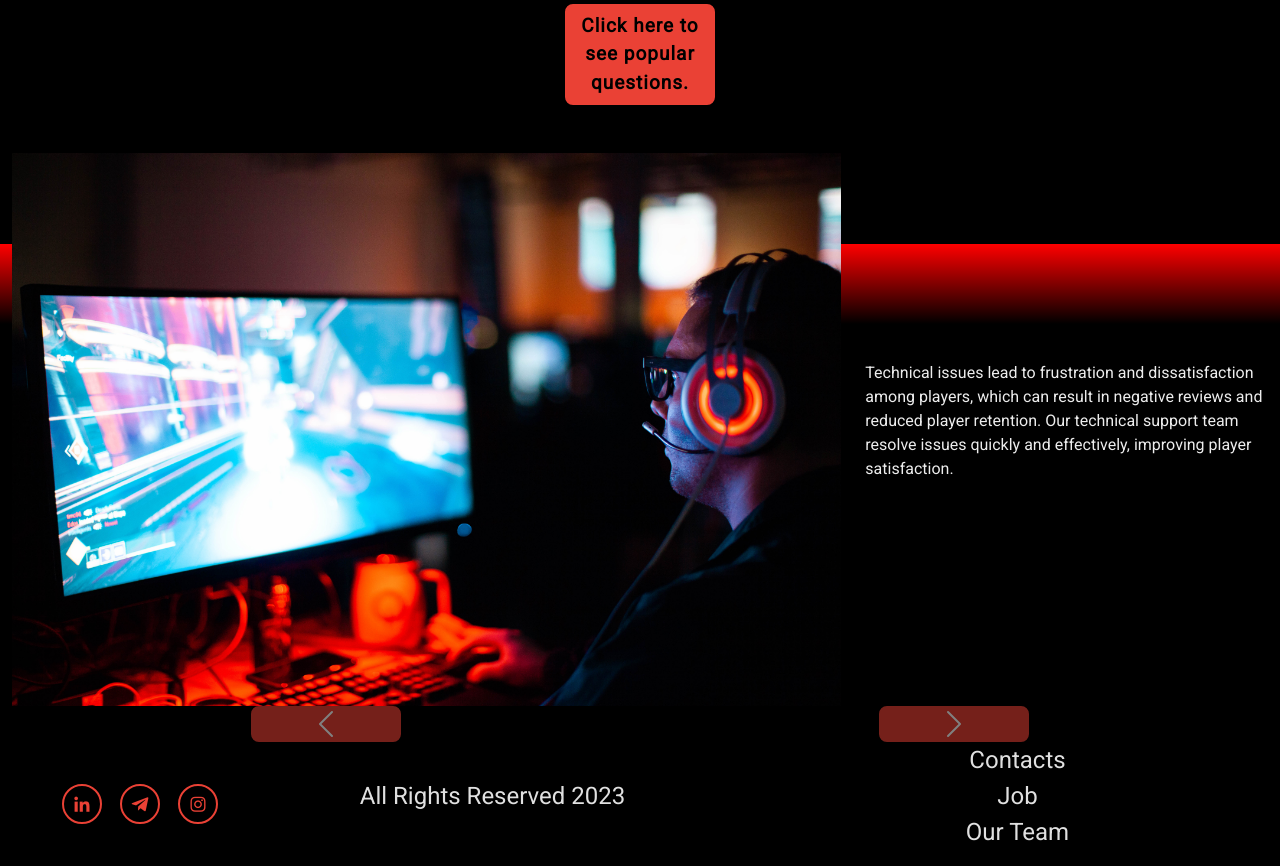
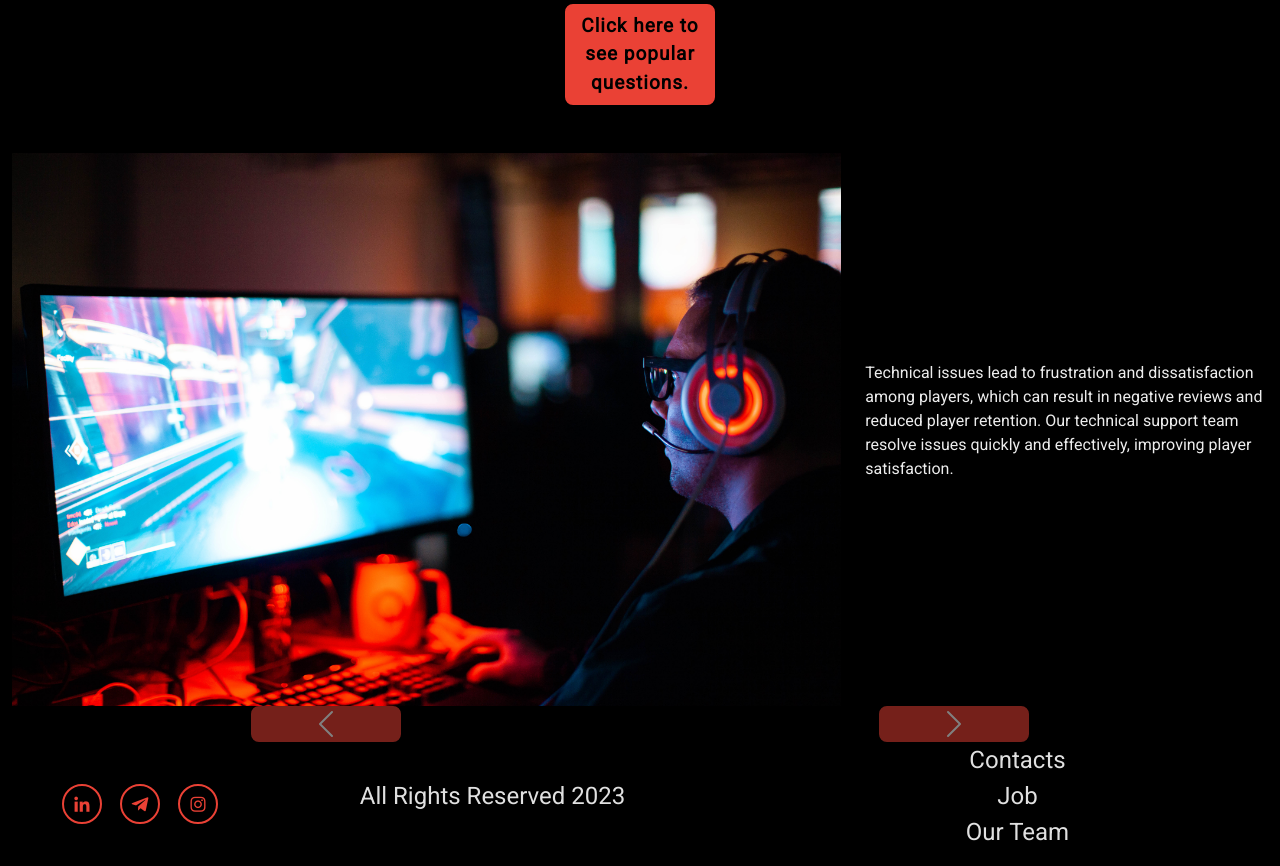
Before and after one commit to highxshell/2art-final, a PHP site: page /contact.html in a window 1280 px wide. Shown: the part 556-1422 px from the top of the page. Run offline with PHP 8.4, Linux system fonts and the light colour scheme.

Commit message:
carousel fix

```diff
--- a/static/css/styles.css
+++ b/static/css/styles.css
@@ -262,6 +262,10 @@ col p {
   transition: transform 0.5s ease;
 }
 
+.carousel-c {
+  background-color: #000000;
+}
+
 /* KEYFRAMES ANIMATION  */
 @keyframes showRight {
   100% {
```
